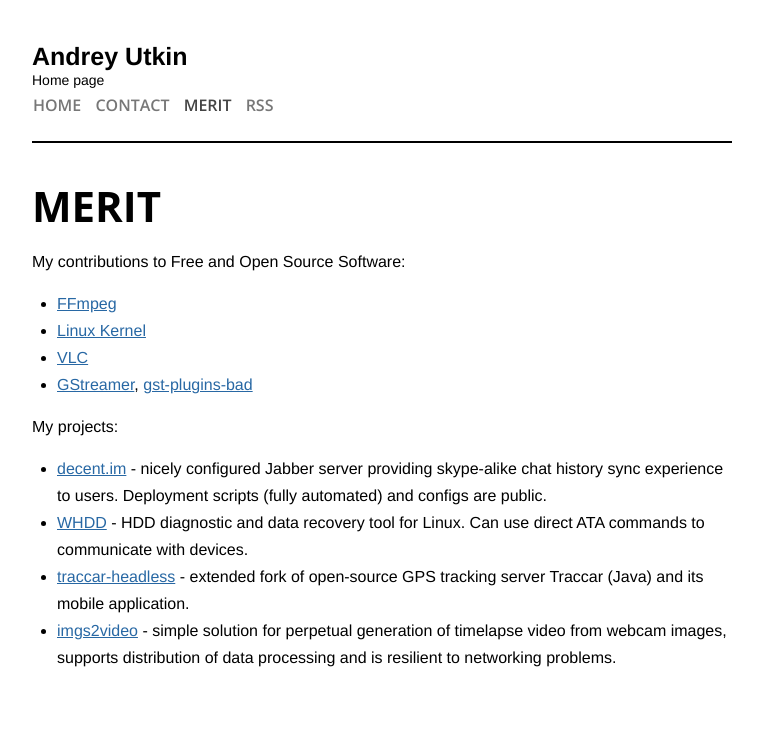
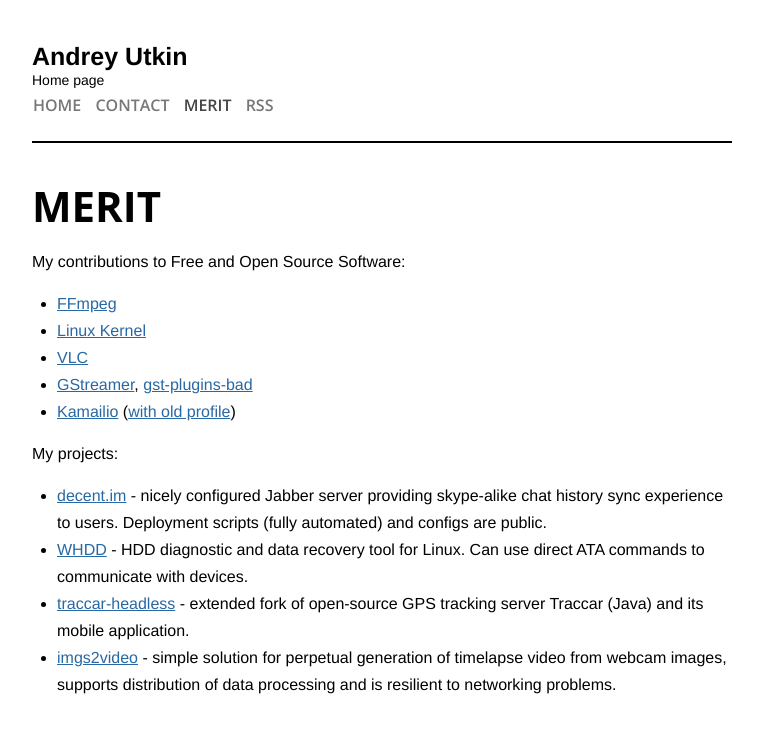
Before and after one commit to andrey-utkin/andrey-utkin.github.io, a Jekyll site: the page built from merit.md, in a window 1280 px wide. Shown: the top 733 px of the page, without its empty margins (258-1021 px from the left). Built offline with Jekyll 4.4.1, drawn with Linux system fonts in a browser that asks for light colours.

Commit message:
Add Kamailio contributions links

```diff
--- a/merit.md
+++ b/merit.md
@@ -12,6 +12,7 @@
 * [Linux Kernel](https://git.kernel.org/cgit/linux/kernel/git/next/linux-next.git/log/?qt=author&q=Andrey+Utkin)
 * [VLC](https://git.videolan.org/?p=vlc.git&a=search&h=HEAD&st=author&s=Andrey+Utkin)
 * [GStreamer](http://cgit.freedesktop.org/gstreamer/common/log/?qt=author&q=Andrey+Utkin), [gst-plugins-bad](http://cgit.freedesktop.org/gstreamer/gst-plugins-bad/log/?qt=author&q=Andrey+Utkin)
+* [Kamailio](https://github.com/kamailio/kamailio/commits/master?author=andrey-utkin) ([with old profile](https://github.com/kamailio/kamailio/commits/master?author=krieger-od))
 
 My projects:
 
```
